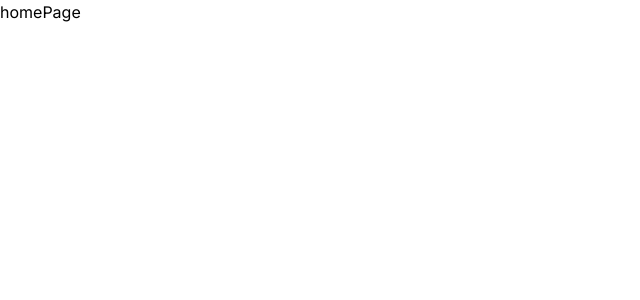
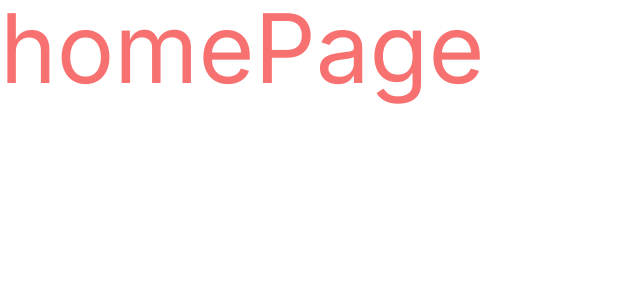
Before and after one commit to sachin-source/e-commerce-app, a Next.js app: page / in a window 1280 px wide. Shown: the top 300 px of the page, without its empty margins (0-640 px from the left). Built offline with nearby package versions, Linux system fonts and the light colour scheme.

Commit message:
adding custom home page

```diff
--- a/app/page.tsx
+++ b/app/page.tsx
@@ -2,7 +2,7 @@
 
 const homePage = () => {
   return (
-    <div>homePage</div>
+    <div className="text-8xl text-red-400" >homePage</div>
   )
 }
 
```
